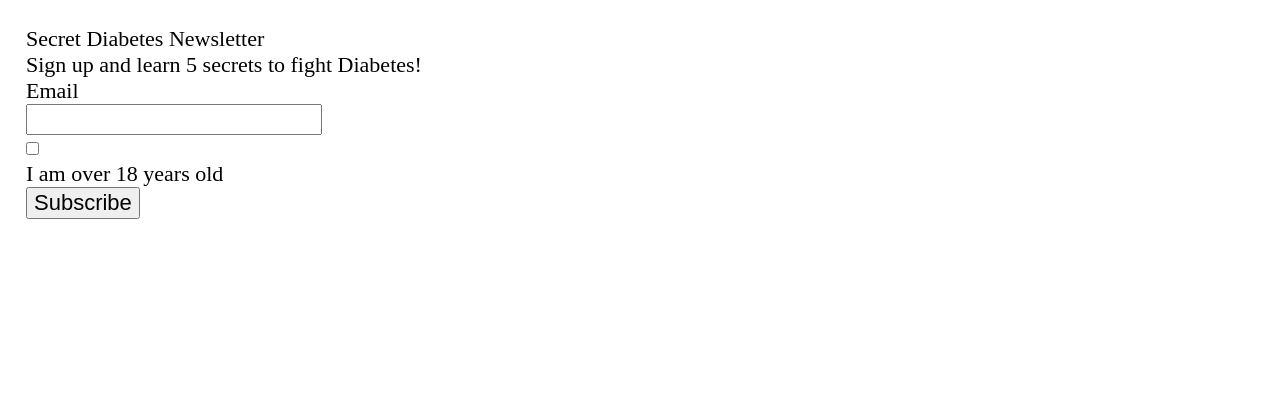
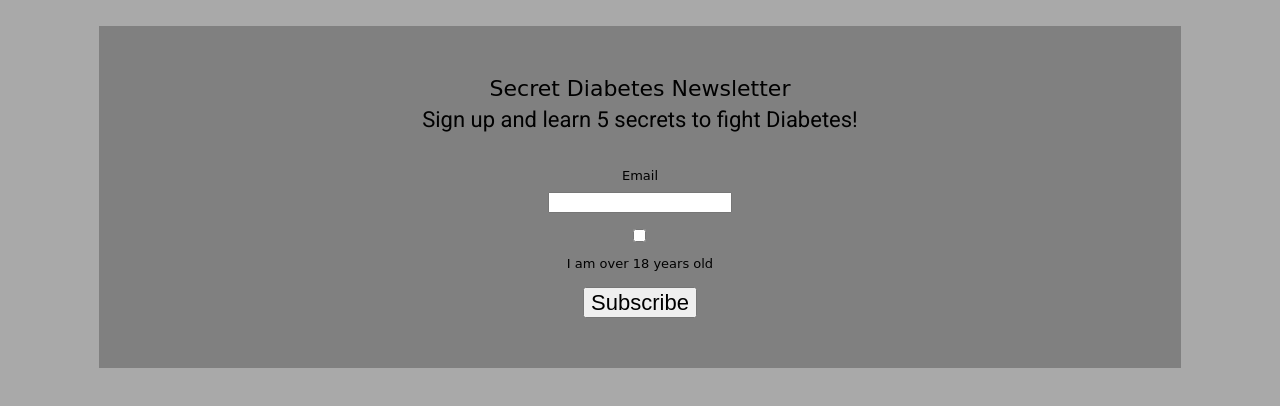
Before and after one commit to EstefaniaL-ITMD362/Lab3, a plain HTML site: page index.html in a window 1280 px wide. Drawn offline with nearby package versions, Linux system fonts and the light colour scheme; a web font is replaced by a local one.

Commit message:
layout change

```diff
--- a/css/screen.css
+++ b/css/screen.css
@@ -3,7 +3,49 @@
    License: none (public domain)
 */
 /* stylelint-disable*/
-a,abbr,acronym,address,applet,article,aside,audio,b,big,blockquote,body,canvas,caption,center,cite,code,dd,del,details,dfn,div,dl,dt,em,embed,fieldset,figcaption,figure,footer,form,h1,h2,h3,h4,h5,h6,header,hgroup,html,i,iframe,img,ins,kbd,label,legend,li,mark,menu,nav,object,ol,output,p,pre,q,ruby,s,samp,section,small,span,strike,strong,sub,summary,sup,table,tbody,td,tfoot,th,thead,time,tr,tt,u,ul,var,video{margin:0;padding:0;border:0;font:inherit;vertical-align:baseline}article,aside,details,figcaption,figure,footer,header,hgroup,main,menu,nav,section{display:block}html{line-height:1}body{line-height:inherit}ol,ul{list-style:none}blockquote,q{quotes:none}blockquote:after,blockquote:before,q:after,q:before{content:'';content:none}table{border-collapse:collapse;border-spacing:0}
+@import url('https://fonts.googleapis.com/css2?family=Finger+Paint&family=Henny+Penny&family=Open+Sans&family=Roboto&display=swap');
+a,abbr,acronym,address,applet,article,aside,audio,b,big,blockquote,body,
+canvas,caption,center,cite,code,dd,del,details,dfn,div,dl,dt,em,embed,fieldset,
+figcaption,figure,footer,form,h1,h2,h3,h4,h5,h6,header,hgroup,html,i,iframe,
+img,ins,kbd,label,legend,li,mark,menu,nav,object,ol,output,p,pre,q,ruby,s,samp,
+section,small,span,strike,strong,sub,summary,sup,table,tbody,td,tfoot,th,thead,
+time,tr,tt,u,ul,var,video
+{
+  margin:0;
+  padding:0;
+  border:0;
+  font:inherit;
+  vertical-align:baseline
+}
+article,aside,details,figcaption,figure,footer,header,hgroup,main,menu,nav,section
+{
+  display:block
+}
+html
+{
+  line-height:1
+}
+body
+{
+  line-height:inherit
+}
+ol,ul
+{
+  list-style:none
+}
+blockquote,q
+{
+  quotes:none
+}
+blockquote:after,blockquote:before,q:after,q:before{
+  content:'';
+  content:none
+}
+table
+{
+  border-collapse:collapse;
+  border-spacing:0
+}
 /* stylelint-enable */
 
 /*! normalize.css v5.0.0 | MIT License | github.com/necolas/normalize.css */
@@ -201,6 +243,53 @@ html {
 label {
   display: block;
 }
+body{
+  background-color: darkgray;
+}
+#content{
+  background-color: grey;
+  width: 80%;
+  padding: 50px;
+  margin: auto;
+}
+#content h1{
+  font-family: 'Henny Penny', cursive;
+  text-align: center;
+}
+
+#content p{
+  font-family: 'Roboto', sans-serif;
+  text-align: center;
+  margin-top: 5px;
+}
+
+#input-email{
+  font-family: 'Finger Paint', cursive;
+  margin-bottom: 10px;
+  font-size: small;
+  text-align: center;
+  margin-top: 30px;
+}
+#input-age-verification{
+  font-family: 'Finger Paint', cursive;
+  font-size: small;
+  margin-bottom: 10px;
+  text-align: center;
+}
+
+#age-verification input[type='checkbox']{
+  margin-top: 0;
+  padding-top: 0;
+  color: lightgrey;
+}
+
+#button-h{
+  text-align: center;
+  margin-left: auto;
+  margin-right: auto;
+}
+
+
 
 /* ===== LAYOUT STYLES ====== */
 
--- a/index.html
+++ b/index.html
@@ -22,9 +22,11 @@
         <input type="checkbox" id="age-verification" name="age-verification" value="18" />
         <label for="age-verification">I am over 18 years old</label>
       </li>
+      <div id='button-h'>
       <li id="input-submit">
         <input type="submit" name="submit" id="submit" value="Subscribe" />
       </li>
+    </div>
     </ol>
   </form>
 </main>
```
